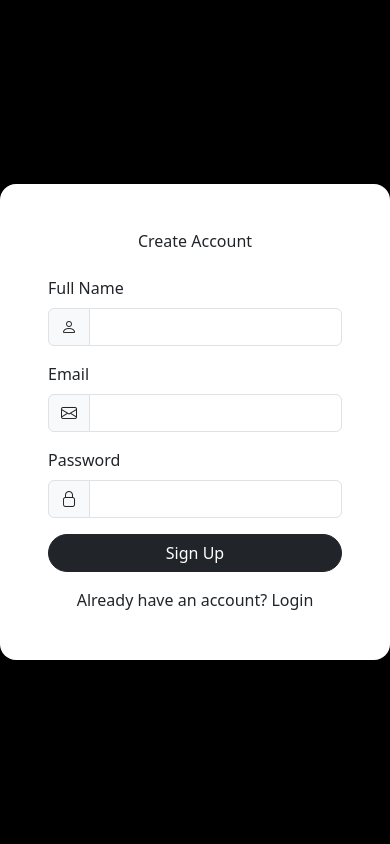
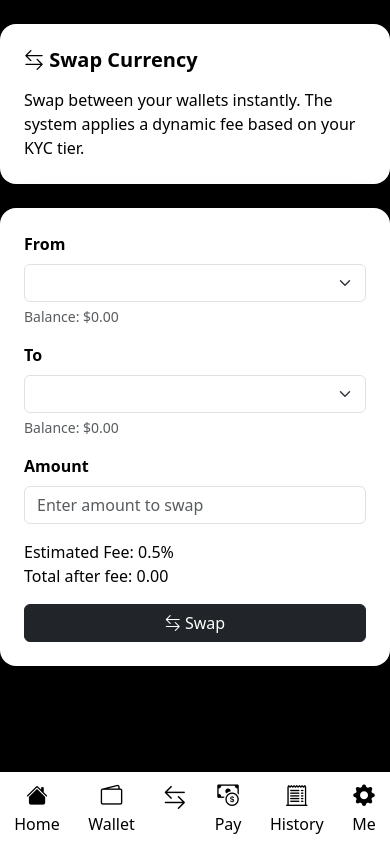
Before and after one commit to chukwuemeka77/Swapyardview, a plain HTML site: page swap.html in a window 390 px wide. Drawn offline with nearby package versions, Linux system fonts and the light colour scheme; sample sign-in values are in the browser's storage.

Commit message:
Update swap.html

```diff
--- a/swap.html
+++ b/swap.html
@@ -1,67 +1,94 @@
 <!DOCTYPE html>
 <html lang="en">
 <head>
-  <meta charset="UTF-8">
-  <title>Sign Up - App</title>
-  <link href="https://cdn.jsdelivr.net/npm/bootstrap@5.3.0/dist/css/bootstrap.min.css" rel="stylesheet">
-  <script src="https://cdn.tailwindcss.com"></script>
-  <link href="https://cdn.jsdelivr.net/npm/bootstrap-icons/font/bootstrap-icons.css" rel="stylesheet">
+<meta charset="UTF-8">
+<meta name="viewport" content="width=device-width, initial-scale=1.0">
+<title>Swapyard Swap</title>
+<script src="https://cdn.tailwindcss.com"></script>
+<link href="https://cdn.jsdelivr.net/npm/bootstrap@5.3.2/dist/css/bootstrap.min.css" rel="stylesheet">
+<link rel="stylesheet" href="https://cdn.jsdelivr.net/npm/bootstrap-icons/font/bootstrap-icons.css">
 </head>
-<body class="bg-black d-flex justify-content-center align-items-center vh-100">
+<body class="bg-black text-white">
 
-  <div class="bg-white rounded-2xl shadow-lg p-5 w-100" style="max-width: 400px;">
-    <h3 class="text-center mb-4">Create Account</h3>
+<!-- Session Check -->
+<script>
+window.onload = () => {
+  if(!sessionStorage.getItem("user")){
+    window.location.href = "login.html";
+  }
+}
+</script>
 
-    <form id="signupForm">
-      <div class="mb-3">
-        <label class="form-label">Full Name</label>
-        <div class="input-group">
-          <span class="input-group-text"><i class="bi bi-person"></i></span>
-          <input type="text" id="fullname" class="form-control" required>
-        </div>
-      </div>
+<!-- Top Container: Swap Header -->
+<div class="container mx-auto my-4 p-4 max-w-2xl bg-white text-black rounded-2xl shadow-lg">
+  <h2 class="h5 fw-bold mb-3"><i class="bi bi-arrow-left-right"></i> Swap Currency</h2>
+  <p>Swap between your wallets instantly. The system applies a dynamic fee based on your KYC tier.</p>
+</div>
 
-      <div class="mb-3">
-        <label class="form-label">Email</label>
-        <div class="input-group">
-          <span class="input-group-text"><i class="bi bi-envelope"></i></span>
-          <input type="email" id="email" class="form-control" required>
-        </div>
-      </div>
-
-      <div class="mb-3">
-        <label class="form-label">Password</label>
-        <div class="input-group">
-          <span class="input-group-text"><i class="bi bi-lock"></i></span>
-          <input type="password" id="password" class="form-control" required>
-        </div>
-      </div>
-
-      <button type="submit" class="btn btn-dark w-100 rounded-pill">Sign Up</button>
-    </form>
-
-    <p class="text-center mt-3">
-      Already have an account? <a href="login.html" class="text-decoration-none">Login</a>
-    </p>
+<!-- Swap Form Container -->
+<div class="container mx-auto my-4 max-w-2xl p-4 bg-white text-black rounded-2xl shadow-lg">
+  <!-- From Wallet -->
+  <div class="mb-3">
+    <label class="form-label fw-bold">From</label>
+    <select class="form-select" id="fromWallet">
+      <!-- Dynamically populated from user's wallets -->
+    </select>
+    <p class="text-muted small mt-1" id="fromBalance">Balance: $0.00</p>
   </div>
 
-<script>
-  // Handle signup (demo only)
-  document.getElementById("signupForm").addEventListener("submit", function(e) {
-    e.preventDefault();
-    // Save fake user (for demo)
-    localStorage.setItem("user", JSON.stringify({
-      fullname: document.getElementById("fullname").value,
-      email: document.getElementById("email").value
-    }));
-    localStorage.setItem("session", "active");
-    window.location.href = "index.html";
-  });
+  <!-- To Wallet -->
+  <div class="mb-3">
+    <label class="form-label fw-bold">To</label>
+    <select class="form-select" id="toWallet">
+      <!-- Dynamically populated from user's wallets -->
+    </select>
+    <p class="text-muted small mt-1" id="toBalance">Balance: $0.00</p>
+  </div>
 
-  if(localStorage.getItem("session") === "active"){
-    window.location.href = "index.html";
-  }
-</script>
+  <!-- Amount Input -->
+  <div class="mb-3">
+    <label class="form-label fw-bold">Amount</label>
+    <input type="number" class="form-control" id="swapAmount" placeholder="Enter amount to swap">
+  </div>
 
+  <!-- Estimated Fee -->
+  <div class="mb-3">
+    <p>Estimated Fee: <span id="swapFee">0.5%</span></p>
+    <p>Total after fee: <span id="totalAfterFee">0.00</span></p>
+  </div>
+
+  <!-- Swap Button -->
+  <button class="btn btn-dark w-100" id="swapBtn"><i class="bi bi-arrow-left-right"></i> Swap</button>
+</div>
+
+<!-- Modal: Confirm Swap -->
+<div class="modal fade" id="confirmSwapModal" tabindex="-1">
+  <div class="modal-dialog">
+    <div class="modal-content bg-black text-white">
+      <div class="modal-header">
+        <h5 class="modal-title">Confirm Swap</h5>
+        <button type="button" class="btn-close btn-close-white" data-bs-dismiss="modal"></button>
+      </div>
+      <div class="modal-body" id="confirmSwapBody"></div>
+      <div class="modal-footer">
+        <button type="button" class="btn btn-secondary" data-bs-dismiss="modal">Cancel</button>
+        <button type="button" class="btn btn-primary" id="confirmSwapBtn">Confirm</button>
+      </div>
+    </div>
+  </div>
+</div>
+
+<!-- Bottom Navigation (Mobile) -->
+<div class="d-flex d-md-none justify-content-around fixed-bottom bg-white text-black py-2 shadow">
+  <a href="index.html" class="text-center"><i class="bi bi-house-fill fs-4"></i><br>Home</a>
+  <a href="wallet.html" class="text-center"><i class="bi bi-wallet2 fs-4"></i><br>Wallet</a>
+  <a href="swap.html" class="text-center fs-3 fw-bold"><i class="bi bi-arrow-left-right"></i></a>
+  <a href="payment.html" class="text-center"><i class="bi bi-cash-coin fs-4"></i><br>Pay</a>
+  <a href="transactions.html" class="text-center"><i class="bi bi-receipt-cutoff fs-4"></i><br>History</a>
+  <a href="settings.html" class="text-center"><i class="bi bi-gear-fill fs-4"></i><br>Me</a>
+</div>
+
+<script src="https://cdn.jsdelivr.net/npm/bootstrap@5.3.2/dist/js/bootstrap.bundle.min.js"></script>
+<script src="assets/js/swap.js"></script>
 </body>
-</html>
+        </html>
```
